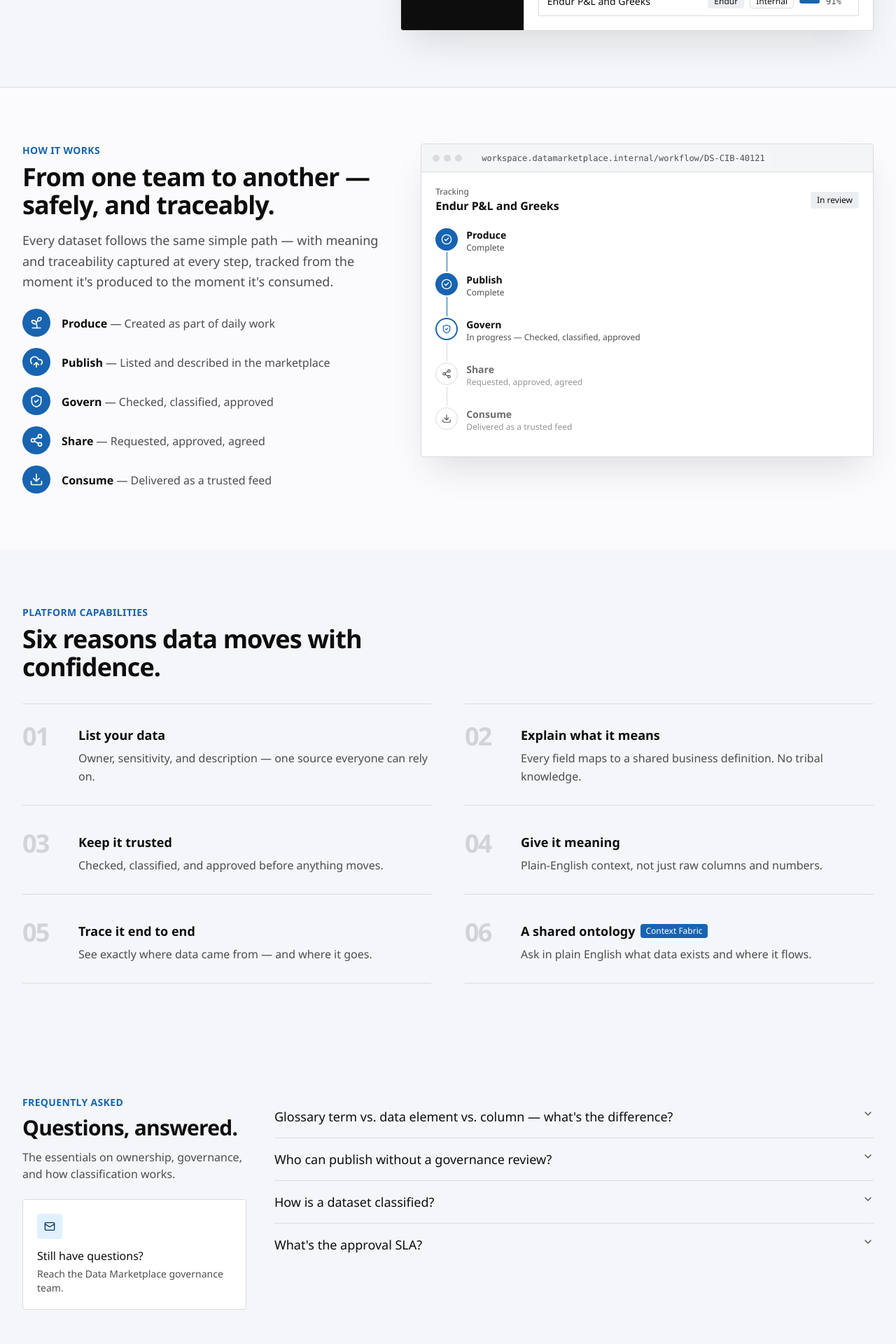
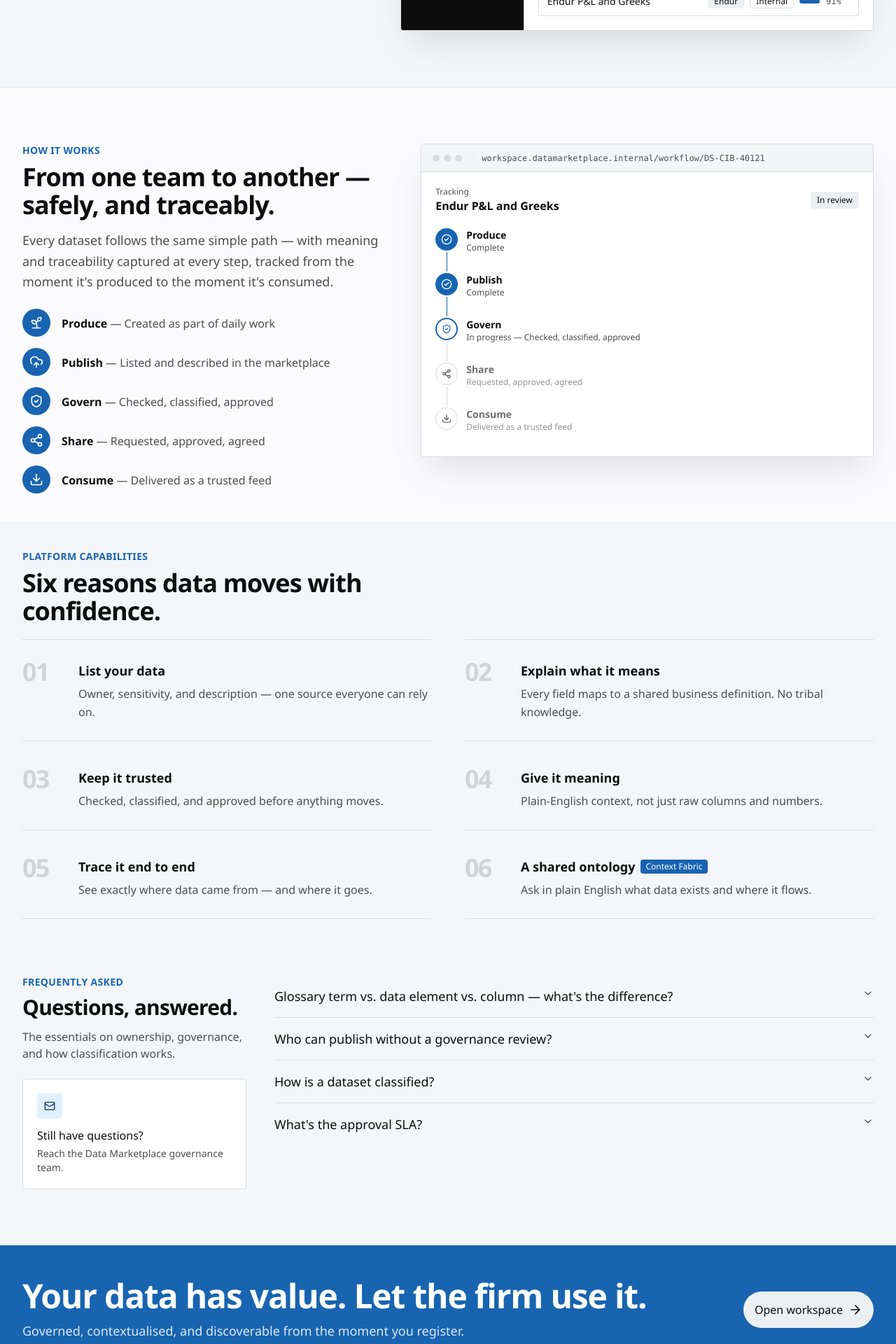
Before and after one commit to nareshsrkr1/app-cibds-marketplace-purview, a React (Vite) app: page / in a window 1280 px wide. Shown: the part 1460-3380 px from the top of the page at 70% size. Built offline with nearby package versions, Linux system fonts and the light colour scheme.

Commit message:
Tighten the How it works -> Capabilities -> FAQ section boundaries: cut stacked top/bottom padding at both junctions from 240px/188px to 160px/108px

```diff
--- a/src/components/LandingPage.tsx
+++ b/src/components/LandingPage.tsx
@@ -471,7 +471,7 @@ function WorkflowPreview() {
 function HowItWorks() {
   return (
     <section id="how-it-works" className="border-t border-border bg-card/60">
-      <div className="mx-auto max-w-7xl 2xl:max-w-[96rem] px-6 py-14 sm:px-8 sm:py-20">
+      <div className="mx-auto max-w-7xl 2xl:max-w-[96rem] px-6 pt-14 pb-8 sm:px-8 sm:pt-20 sm:pb-10">
         <div className="grid items-start gap-10 lg:grid-cols-[0.9fr_1.1fr]">
           <div>
             <p className="text-sm font-semibold tracking-wide text-primary uppercase">
@@ -514,9 +514,9 @@ function HowItWorks() {
 
 function Capabilities() {
   return (
-    <section id="capabilities" className="py-14 sm:py-20">
+    <section id="capabilities" className="pt-8 pb-8 sm:pt-10 sm:pb-10">
       <div className="mx-auto max-w-7xl 2xl:max-w-[96rem] px-6 sm:px-8">
-        <div className="mb-8 max-w-xl">
+        <div className="mb-5 max-w-xl">
           <p className="text-sm font-semibold tracking-wide text-primary uppercase">
             Platform capabilities
           </p>
@@ -557,7 +557,7 @@ function Capabilities() {
 function Faq() {
   const [open, setOpen] = useState<string | undefined>(undefined)
   return (
-    <section id="faq" className="mx-auto max-w-7xl 2xl:max-w-[96rem] px-6 py-14 sm:px-8 sm:py-20">
+    <section id="faq" className="mx-auto max-w-7xl 2xl:max-w-[96rem] px-6 pt-8 pb-14 sm:px-8 sm:pt-10 sm:pb-20">
       <div className="grid gap-10 lg:grid-cols-[320px_1fr]">
         <div>
           <p className="text-sm font-semibold tracking-wide text-primary uppercase">Frequently asked</p>
```
